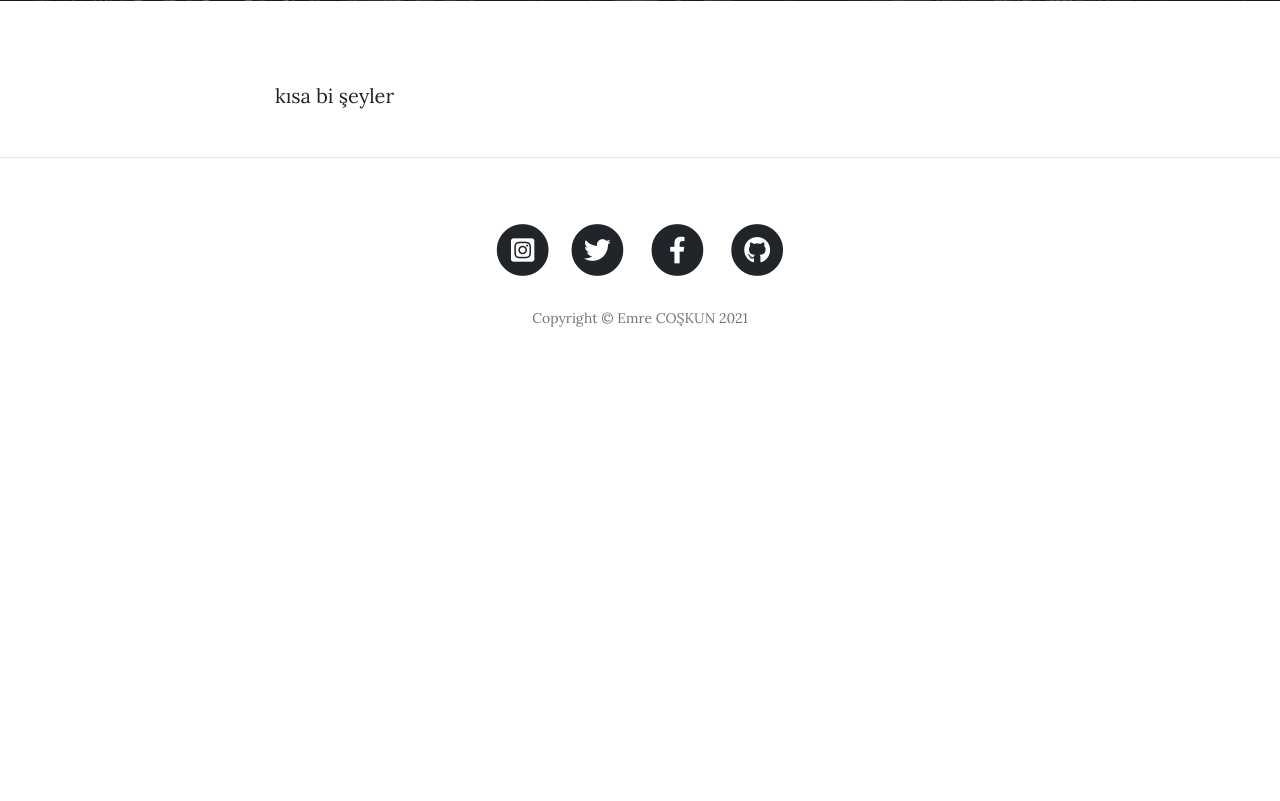
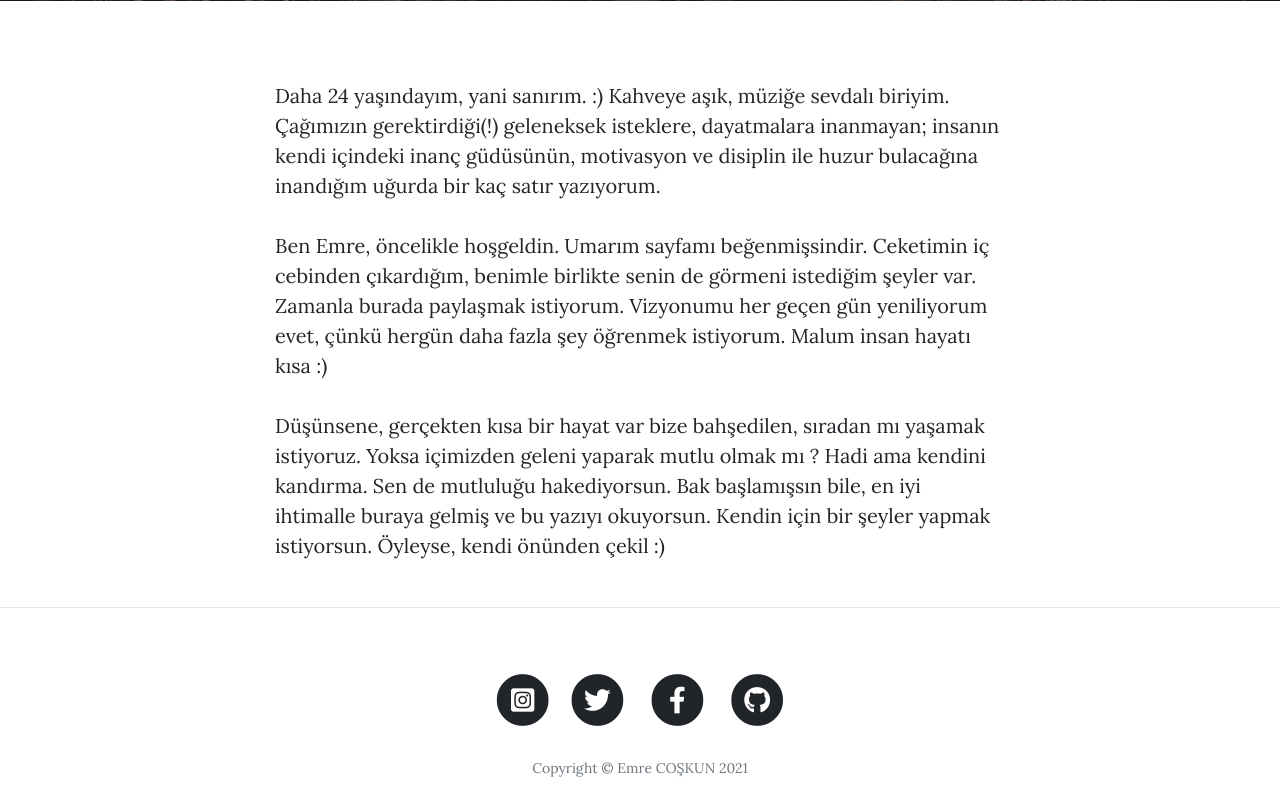
Before and after one commit to 0638emre/Python-Flask, a Flask app: page /about in a window 1280 px wide. Shown: the part 531-1332 px from the top of the page. Before the commit the page ends 858 px from the top, so only its background shows below. Run offline with Flask 2, Linux system fonts and the light colour scheme; some libraries are stand-ins or nearby versions.

Commit message:
The about changed :)

```diff
--- a/templates/about.html
+++ b/templates/about.html
@@ -19,7 +19,17 @@
   <div class="container">
     <div class="row">
       <div class="col-lg-8 col-md-10 mx-auto">
-        <p>kısa bi şeyler</p>
+        <p>Daha 24 yaşındayım, yani sanırım. :) Kahveye aşık, müziğe sevdalı biriyim. Çağımızın gerektirdiği(!)
+          geleneksek isteklere, dayatmalara inanmayan; insanın kendi içindeki inanç güdüsünün,
+          motivasyon ve disiplin ile huzur bulacağına inandığım uğurda bir kaç satır yazıyorum.  </p>
+        <p>Ben Emre, öncelikle hoşgeldin. Umarım sayfamı beğenmişsindir. Ceketimin iç cebinden çıkardığım,
+          benimle birlikte senin de görmeni istediğim şeyler var. Zamanla burada paylaşmak istiyorum. Vizyonumu her geçen
+        gün yeniliyorum evet, çünkü hergün daha fazla şey öğrenmek istiyorum. Malum insan hayatı kısa :)</p>
+      <p>Düşünsene, gerçekten kısa bir hayat var bize bahşedilen, sıradan mı yaşamak istiyoruz.
+      Yoksa içimizden geleni yaparak mutlu olmak mı ? Hadi ama kendini kandırma. Sen de mutluluğu hakediyorsun. Bak başlamışsın
+        bile, en iyi ihtimalle buraya gelmiş ve bu yazıyı okuyorsun. Kendin için bir şeyler yapmak istiyorsun. Öyleyse, kendi
+        önünden çekil :)
+      </p>
       </div>
     </div>
   </div>
```
